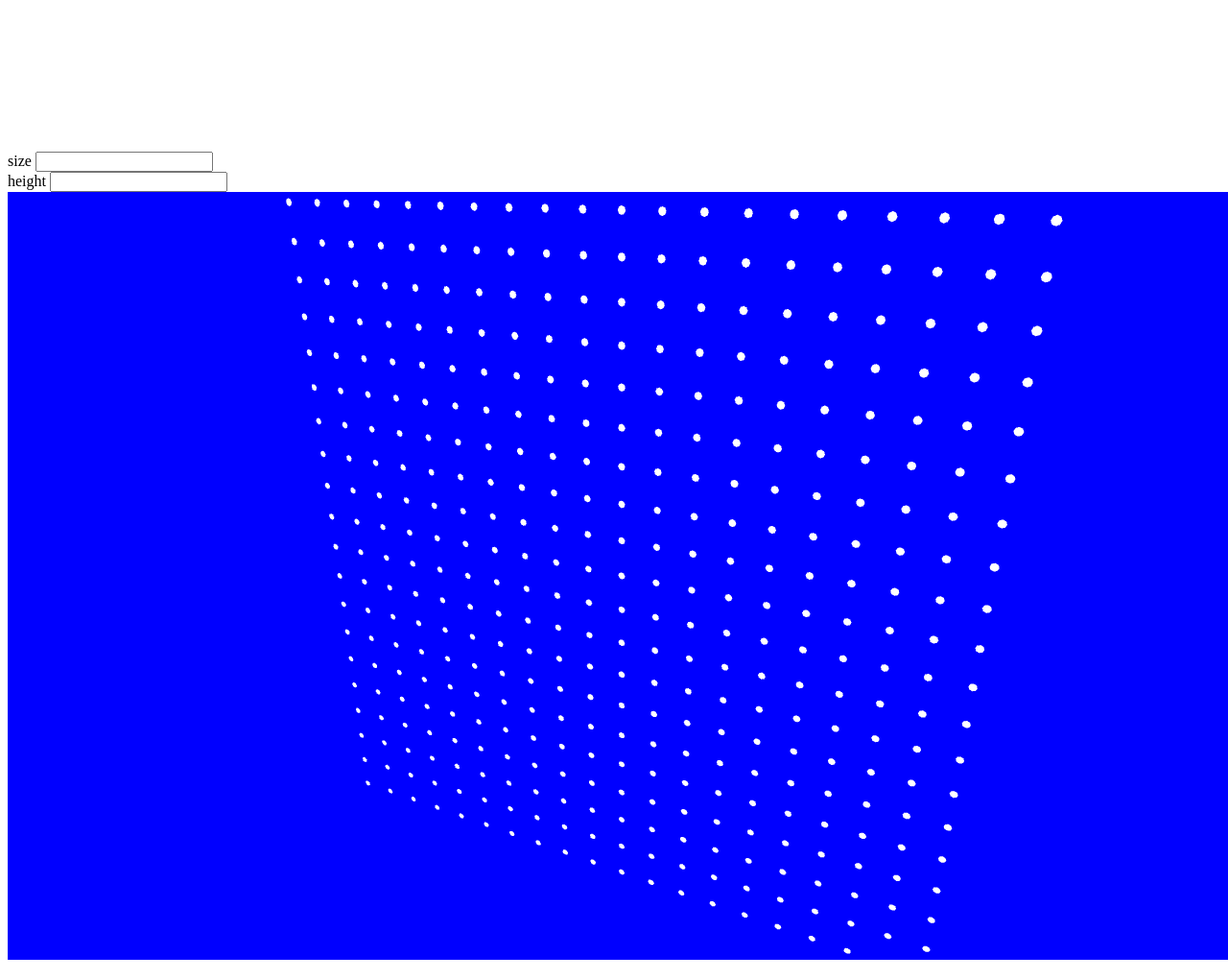
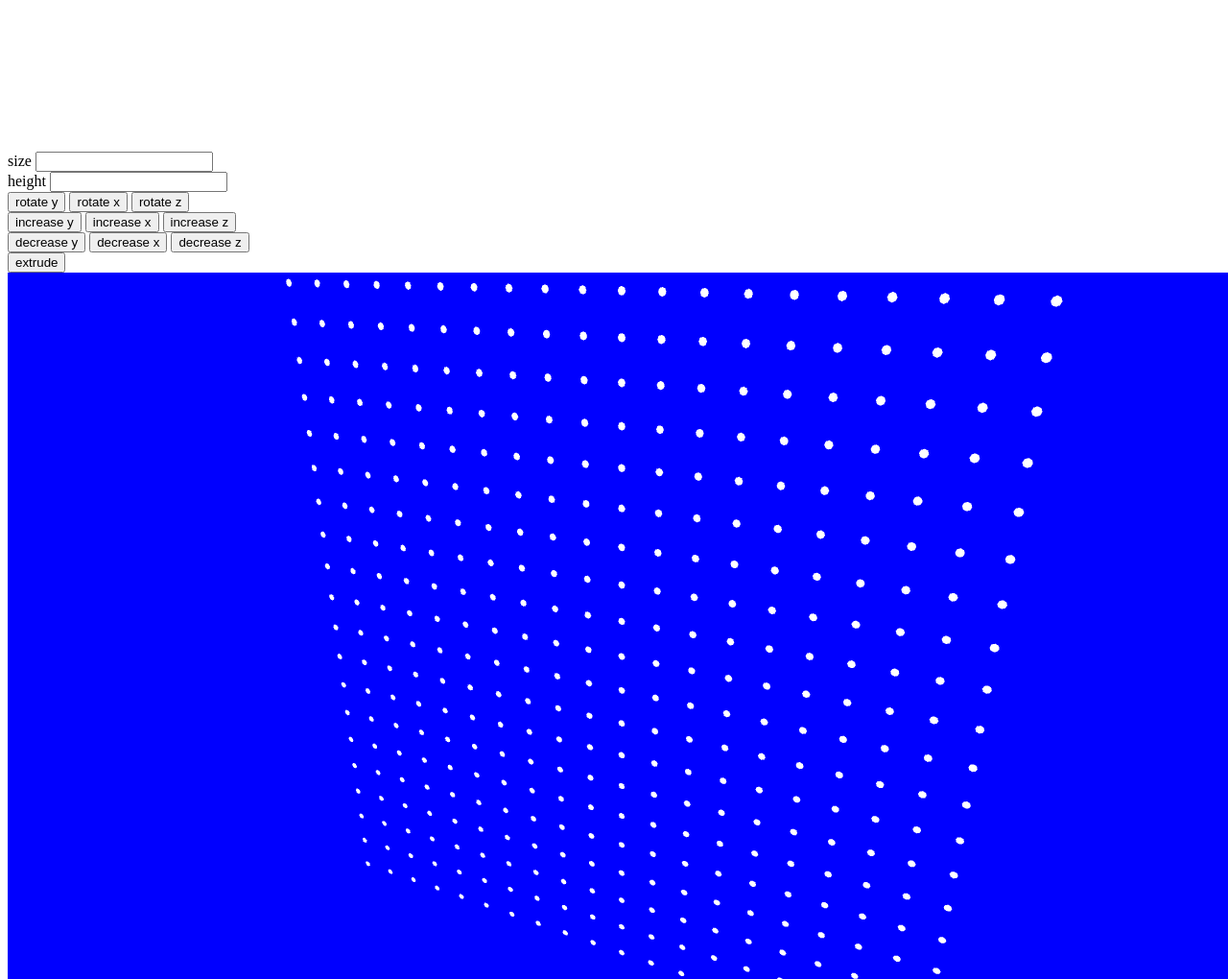
Before and after one commit to javih-eng/sketcher, a plain HTML site: page index.html in a window 1280 px wide. Shown: the top 1020 px of the page at 96% size. Drawn offline with nearby package versions, Linux system fonts and the light colour scheme; animation ran at ten frames a second.

Commit message:
Update home page to version 2

```diff
--- a/index.html
+++ b/index.html
@@ -15,6 +15,27 @@
         <input id = "height", type = "number">
     </label>
 </div>
+
+<div>
+    <button id = "rotate y">rotate y</button>
+    <button id = "rotate x">rotate x</button>
+    <button id = "rotate z">rotate z</button>
+</div>
+
+<div>
+    <button id = "increase y">increase y</button>
+    <button id = "increase x">increase x</button>
+    <button id = "increase z">increase z</button>
+</div>
+
+<div>
+    <button id = "decrease y">decrease y</button>
+    <button id = "decrease x">decrease x</button>
+    <button id = "decrease z">decrease z</button>
+</div>
+
+<div>
+    <button id = "extrude">extrude</button>
 
 <style>
     div{
@@ -47,10 +68,12 @@ const mouse = new THREE.Vector2();
 const plane = new THREE.Plane(new THREE.Vector3(0, 0, 1), 0);
 
 let polygons = []
+let extrusions = []
 let grid = []
 let gridcircles = []
 let grid_active = null;
 let current_line = null;
+let mesh = null;
 
 
 function gen_array(size){
@@ -115,11 +138,12 @@ function extrude(height){
         Tpoly.push(v)
     }
 
+
+    for(let i=0;i<base_poly.length;i++){
+        vertices.push(base_poly[i].x, base_poly[i].y, base_poly[i].z);
+    }
     for(let i=0;i<Tpoly.length;i++){
         vertices.push(Tpoly[i].x, Tpoly[i].y, Tpoly[i].z);
-    }
-    for(let i=0;i<base_poly.length;i++){
-        vertices.push(base_poly[i].x, base_poly[i].y, base_poly[i].z);
     }
 
     let n = base_poly.length;
@@ -138,7 +162,6 @@ function extrude(height){
 
     }
 
-
     const geometry = new THREE.BufferGeometry()
     geometry.setAttribute("position", new THREE.Float32BufferAttribute(vertices, 3));
     geometry.setIndex(indices)
@@ -149,9 +172,12 @@ function extrude(height){
         side: THREE.DoubleSide
     });
 
-    const mesh = new THREE.Mesh( geometry, material );
+
+
+    mesh = new THREE.Mesh( geometry, material );
     scene.add(mesh)
     console.log(mesh)
+    extrusions.push(mesh)
 
 }
 
@@ -182,12 +208,75 @@ function onKeyUp(event) {
 window.addEventListener('keydown', onKeyDown, false);
 window.addEventListener('keyup', onKeyUp, false);
 
-const heightInput = document.getElementById("height");
-heightInput.addEventListener("input", () => {
-    const h = parseFloat(heightInput.value)
-    extrude(h)
+const rotateButton = document.getElementById("rotate y");
+rotateButton.addEventListener("click", () => {
+    if(mesh){
+        mesh.rotation.y += Math.PI / 4;
+    }
 });
 
+const rotateXButton = document.getElementById("rotate x");
+rotateXButton.addEventListener("click", () => {
+    if(mesh){
+        mesh.rotation.x += Math.PI / 4;
+    }
+});
+
+const rotateZButton = document.getElementById("rotate z");
+rotateZButton.addEventListener("click", () => {
+    if(mesh){
+        mesh.rotation.z += Math.PI / 4;
+    }
+});
+
+const extrudeButton = document.getElementById("extrude");
+extrudeButton.addEventListener("click", () => {
+    const h = parseFloat(document.getElementById("height").value) || 10;
+    extrude(h);
+    console.log("Extruded with height:", h);
+});
+
+const increaseYButton = document.getElementById("increase y");
+increaseYButton.addEventListener("click", () => {
+    if(mesh){
+        mesh.position.y += 5;
+    }
+});
+
+const decreaseYButton = document.getElementById("decrease y");
+decreaseYButton.addEventListener("click", () => {
+    if(mesh){
+        mesh.position.y -= 5;
+    }
+});
+
+const increaseXButton = document.getElementById("increase x");
+increaseXButton.addEventListener("click", () => {
+    if(mesh){
+        mesh.position.x += 5;
+    }
+});
+
+const decreaseXButton = document.getElementById("decrease x");
+decreaseXButton.addEventListener("click", () => {
+    if(mesh){
+        mesh.position.x -= 5;
+    }
+});
+
+const decreaseZButton = document.getElementById("decrease z");
+decreaseZButton.addEventListener("click", () => {
+    if(mesh){
+        mesh.position.z -= 5;
+    }
+});
+
+const increaseZButton = document.getElementById("increase z");
+increaseZButton.addEventListener("click", () => {
+    if(mesh){
+        mesh.position.z += 5;
+    }
+});
 
 const sizeInput = document.getElementById("size")
 sizeInput.addEventListener("input", () => {
@@ -227,6 +316,8 @@ function animate(){
     }
 
 
+
+
 }
 
 animate()
```
